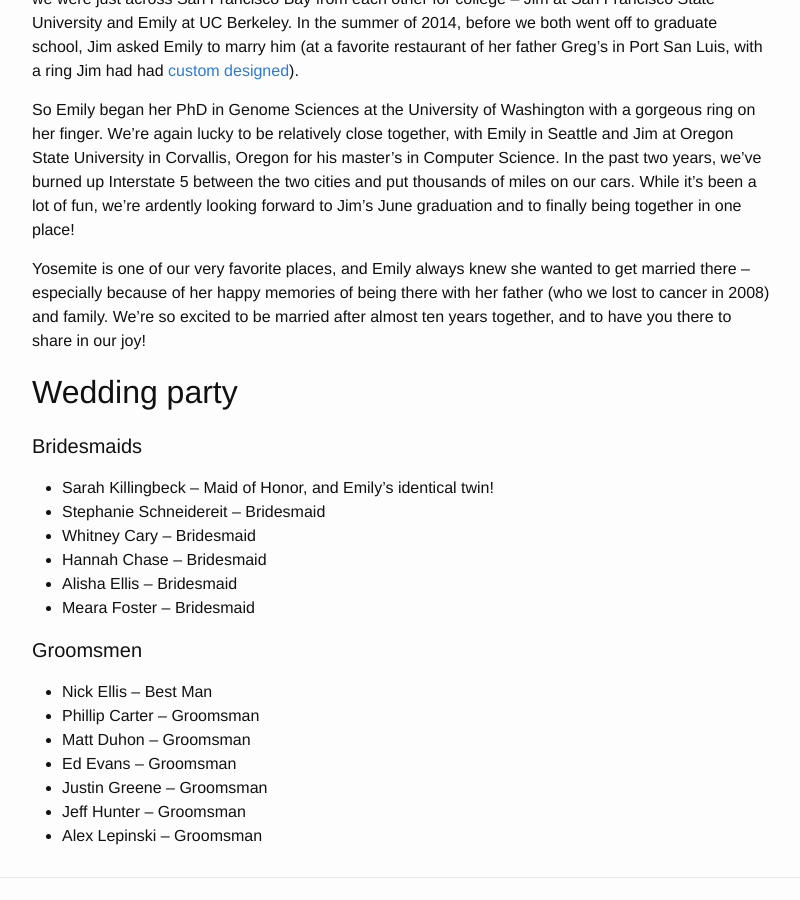
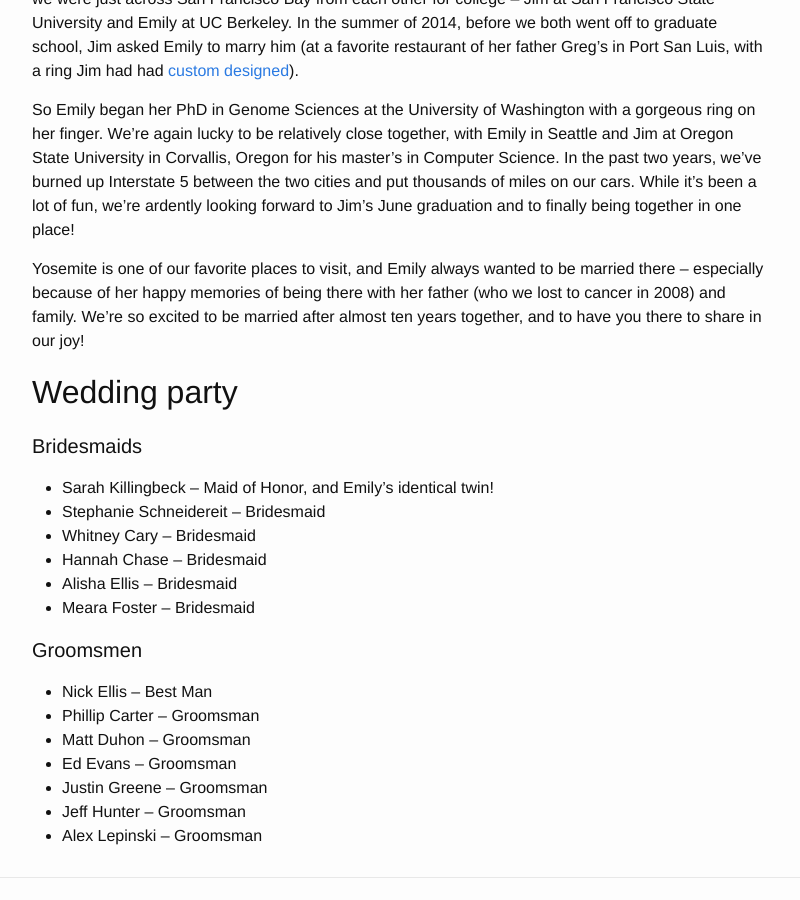
Before and after one commit to j-e-yosemite/j-e-yosemite.github.io, a Jekyll site: the page built from ourwedding.md, in a window 1280 px wide and 900 px high, scrolled down 1027 px. Shown: the whole window, without its empty margins (238-1038 px from the left). Built offline with Jekyll 4.4.1, drawn with Linux system fonts in a browser that asks for light colours.

Commit message:
More edits

```diff
--- a/ourwedding.md
+++ b/ourwedding.md
@@ -34,7 +34,7 @@
 
 So Emily began her PhD in Genome Sciences at the University of Washington with a gorgeous ring on her finger. We're again lucky to be relatively close together, with Emily in Seattle and Jim at Oregon State University in Corvallis, Oregon for his master's in Computer Science. In the past two years, we've burned up Interstate 5 between the two cities and put thousands of miles on our cars. While it's been a lot of fun, we're ardently looking forward to Jim's June graduation and to finally being together in one place!
 
-Yosemite is one of our very favorite places, and Emily always knew she wanted to get married there -- especially because of her happy memories of being there with her father (who we lost to cancer in 2008) and family. We're so excited to be married after almost ten years together, and to have you there to share in our joy!
+Yosemite is one of our favorite places to visit, and Emily always wanted to be married there -- especially because of her happy memories of being there with her father (who we lost to cancer in 2008) and family. We're so excited to be married after almost ten years together, and to have you there to share in our joy!
 
 ## Wedding party
 
```
